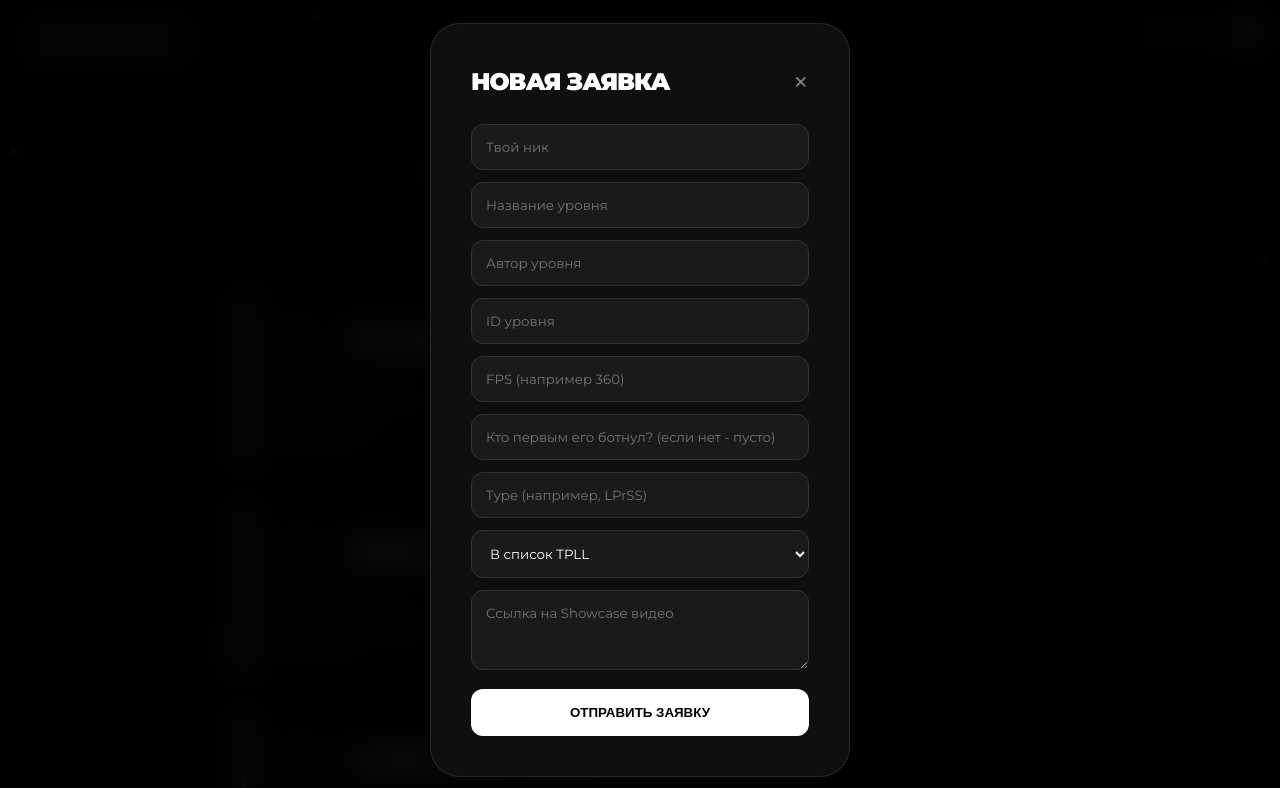
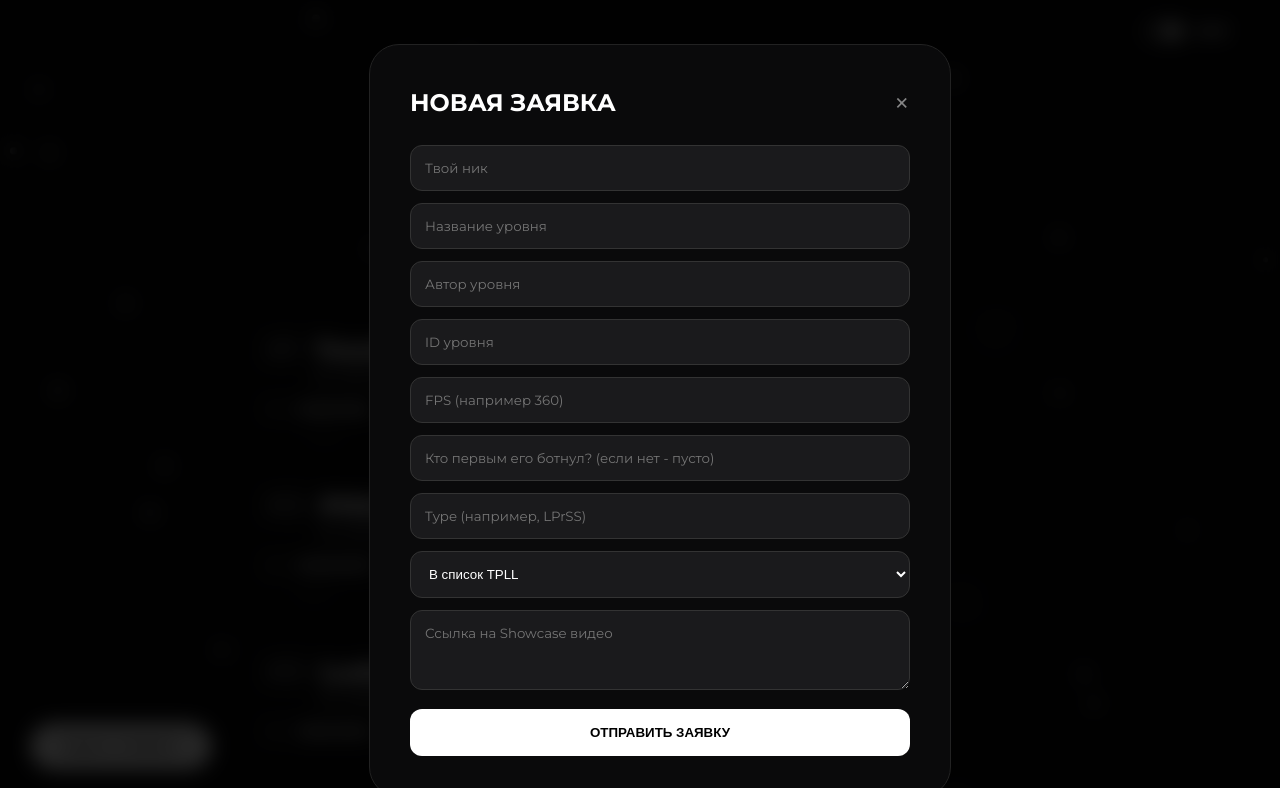
Before and after one commit to Zer0one11/HTLL, a plain HTML site: page index.html in a window 1280 px wide. Both pictures are taken after a click on the button "ПОДАТЬ РЕКВЕСТ". Shown: the top 788 px of the page. Drawn offline with nearby package versions, Linux system fonts and the light colour scheme.

Commit message:
Update style.css

```diff
--- a/style.css
+++ b/style.css
@@ -32,74 +32,64 @@ header { max-width: 800px; margin: 40px auto 10px; text-align: center; }
     text-decoration: underline;
     text-underline-offset: 5px;
     font-size: 1.1rem;
+    letter-spacing: 1px;
+    text-transform: uppercase;
 }
 
-/* КАРТОЧКА УРОВНЯ */
-.level-list { list-style: none; padding: 0; max-width: 800px; margin: 40px auto; }
+.list-switcher, .theme-switcher { display: flex; justify-content: center; gap: 8px; flex-wrap: wrap; margin-top: 25px; }
+.list-button, .theme-button {
+    background: transparent; border: 1px solid #333; color: var(--color-accent);
+    padding: 8px 18px; border-radius: 20px; cursor: pointer; font-weight: 700;
+    font-size: 0.85rem; text-transform: uppercase; transition: all 0.2s ease;
+}
+.list-button:hover, .theme-button:hover { border-color: #666; color: #fff; }
+.active-list, .active-theme { background: #fff !important; color: #000 !important; border-color: #fff !important; }
+
+.level-list { max-width: 800px; margin: 40px auto; padding: 0; list-style: none; }
 .level-item {
     background: rgba(var(--bg-card-raw), var(--panel-opacity));
     backdrop-filter: var(--blur-val);
     -webkit-backdrop-filter: var(--blur-val);
-    border: 1px solid rgba(var(--bg-card-raw), 0.1);
-    border-radius: 20px;
-    padding: 30px;
-    margin-bottom: 20px;
-    position: relative;
-    overflow: hidden;
+    border: 1px solid rgba(var(--bg-card-raw), 0.05);
+    margin-bottom: 12px; padding: 25px; border-radius: 20px;
+    transition: transform 0.2s;
 }
+.level-item:hover { transform: scale(1.01); }
 
-/* ПОЛОСКА СЛЕВА */
-.level-item::before {
-    content: '';
-    position: absolute;
-    top: 0; left: 0;
-    width: 6px; height: 100%;
-    background: var(--color-text);
+.level-header { display: flex; align-items: baseline; gap: 15px; margin-bottom: 15px; }
+.level-number { font-size: 1.8rem; font-weight: 900; opacity: 0.3; }
+.level-title-group { display: flex; flex-direction: column; }
+.level-name { font-size: 1.6rem; font-weight: 900; text-decoration: none; color: inherit; line-height: 1.1; }
+.level-creator { font-size: 0.9rem; opacity: 0.5; font-weight: 700; text-transform: uppercase; margin-top: 4px; }
+
+.level-details { list-style: none; padding: 0; display: grid; grid-template-columns: repeat(auto-fit, minmax(140px, 1fr)); gap: 10px; }
+.level-details li { font-size: 0.85rem; font-weight: 700; text-transform: uppercase; letter-spacing: 0.5px; }
+.detail-label { opacity: 0.4; margin-right: 5px; }
+
+.request-main-btn {
+    position: fixed; bottom: 30px; left: 30px; background: #fff; color: #000;
+    padding: 16px 30px; border-radius: 50px; border: none; font-weight: 900;
+    cursor: pointer; z-index: 999; box-shadow: 0 10px 30px rgba(0,0,0,0.3);
+    transition: transform 0.2s;
 }
+.request-main-btn:active { transform: scale(0.95); }
 
-.level-header { display: flex; align-items: center; gap: 20px; margin-bottom: 5px; }
-.level-number { font-size: 2.5rem; font-weight: 900; opacity: 0.2; min-width: 60px; }
-.level-name { font-size: 1.6rem; font-weight: 900; color: inherit; text-decoration: none; }
-.level-name:hover { text-decoration: underline; }
-.level-creator { font-size: 0.9rem; opacity: 0.5; font-weight: 700; }
-
-.level-details { list-style: none; padding: 0; margin: 10px 0 0 0; font-size: 0.85rem; opacity: 0.8; }
-.detail-label { font-weight: 700; color: var(--color-accent); }
-
-/* ИКОНКА НАСТРОЕК (ИНВЕРСИЯ) */
-.setting-icon {
-    width: 24px; height: 24px; cursor: pointer;
-    filter: invert(1); /* Делает черную иконку белой в темной теме */
-}
-body.theme-light .setting-icon { filter: invert(0); }
-
-/* КНОПКА РЕКВЕСТА (СТИЛЬНАЯ) */
-.request-main-btn {
-    position: fixed; top: 20px; left: 20px; z-index: 1000;
-    background: rgba(var(--bg-card-raw), 0.1);
-    color: var(--color-text);
-    border: 1px solid rgba(var(--bg-card-raw), 0.2);
-    backdrop-filter: blur(10px);
-    padding: 12px 24px; border-radius: 15px;
-    font-weight: 900; font-size: 0.75rem; cursor: pointer;
-    text-transform: uppercase; letter-spacing: 1px;
-    transition: all 0.3s;
-}
-.request-main-btn:hover { background: var(--color-text); color: var(--bg-main); transform: scale(1.05); }
-
-/* МОДАЛКА ВНУТРИ */
 .modal-overlay {
     display: none; position: fixed; top: 0; left: 0; width: 100%; height: 100%;
-    background: rgba(0,0,0,0.9); backdrop-filter: blur(15px); z-index: 9999;
-    justify-content: center; align-items: center;
+    background: rgba(0,0,0,0.85); backdrop-filter: blur(10px); z-index: 2000;
+    justify-content: center; align-items: center; padding: 20px;
 }
 .modal-content {
-    background: #0f0f11; padding: 40px; border-radius: 30px; width: 95%; max-width: 420px;
-    border: 1px solid rgba(255,255,255,0.1); box-sizing: border-box;
+    background: #0a0a0b; border: 1px solid #222; width: 100%; max-width: 500px;
+    padding: 40px; border-radius: 30px; position: relative;
 }
-.modal-content h2 { font-weight: 900; margin-top: 0; letter-spacing: -1px; }
-.modal-content input, .modal-content select, .modal-content textarea {
-    width: 100%; margin-bottom: 12px; background: #1a1a1c; border: 1px solid #333;
+.modal-content input {
+    width: 100%; padding: 14px; margin-bottom: 12px; background: #1a1a1c;
+    border: 1px solid #333; border-radius: 12px; color: #fff; font-family: inherit;
+    box-sizing: border-box;
+}
+.modal-content textarea {
+    width: 100%; height: 80px; background: #1a1a1c; border: 1px solid #333;
     color: #fff; padding: 14px; border-radius: 12px; font-family: inherit; box-sizing: border-box;
     transition: border 0.3s;
 }
@@ -118,14 +108,56 @@ body.theme-light .snowflake { background: #000 !important; }
 .snow-ui-static { position: fixed; top: 20px; right: 20px; display: flex; align-items: center; gap: 10px; z-index: 1000; }
 .settings-menu {
     position: absolute; top: 45px; right: 0; background: #111; padding: 15px;
-    border-radius: 15px; border: 1px solid #333; display: none; min-width: 160px;
+    border-radius: 15px; border: 1px solid #333; display: none; min-width: 200px;
+    box-shadow: 0 10px 30px rgba(0,0,0,0.5);
 }
 .settings-menu.active { display: block; }
-.s-control { margin-bottom: 10px; font-size: 0.7rem; font-weight: 900; }
-.s-control input { width: 100%; }
+.s-control { margin-bottom: 15px; display: flex; flex-direction: column; gap: 8px; }
+.s-control span { font-size: 0.65rem; font-weight: 900; letter-spacing: 1px; color: #555; }
+.s-control input[type="range"] { accent-color: #fff; cursor: pointer; }
 
-.list-button, .theme-button {
-    background: transparent; border: 1px solid rgba(128, 128, 128, 0.2);
-    color: inherit; padding: 6px 14px; border-radius: 30px; cursor: pointer; margin: 3px; font-size: 0.8rem;
+.snow-switch { position: relative; display: inline-block; width: 40px; height: 22px; }
+.snow-switch input { opacity: 0; width: 0; height: 0; }
+.snow-slider {
+    position: absolute; cursor: pointer; top: 0; left: 0; right: 0; bottom: 0;
+    background-color: #222; transition: .4s; border-radius: 34px;
 }
-.active-theme, .active-list { background: var(--color-text) !important; color: var(--bg-main) !important; }
+.snow-slider:before {
+    position: absolute; content: ""; height: 16px; width: 16px; left: 3px; bottom: 3px;
+    background-color: white; transition: .4s; border-radius: 50%;
+}
+input:checked + .snow-slider { background-color: #444; }
+input:checked + .snow-slider:before { transform: translateX(18px); }
+.snow-text { font-weight: 900; font-size: 0.7rem; letter-spacing: 1px; }
+.setting-icon { width: 20px; height: 20px; cursor: pointer; opacity: 0.5; transition: opacity 0.3s; }
+.setting-icon:hover { opacity: 1; }
+
+/* СТИЛИ ДЛЯ ЛЕПЕСТКОВ САКУРЫ */
+.sakura-petal {
+    position: absolute;
+    top: -50px;
+    background-size: cover;
+    background-repeat: no-repeat;
+    pointer-events: none;
+    z-index: -1;
+    animation: fall-sakura linear forwards;
+}
+
+/* Анимация падения с раскачиванием (translateX создает эффект качания) */
+@keyframes fall-sakura {
+    0% {
+        transform: translateY(0) rotate(0deg) translateX(0);
+    }
+    25% {
+        transform: translateY(25vh) rotate(90deg) translateX(25px);
+    }
+    50% {
+        transform: translateY(50vh) rotate(180deg) translateX(-25px);
+    }
+    75% {
+        transform: translateY(75vh) rotate(270deg) translateX(25px);
+    }
+    100% {
+        transform: translateY(105vh) rotate(360deg) translateX(0);
+    }
+}
```
